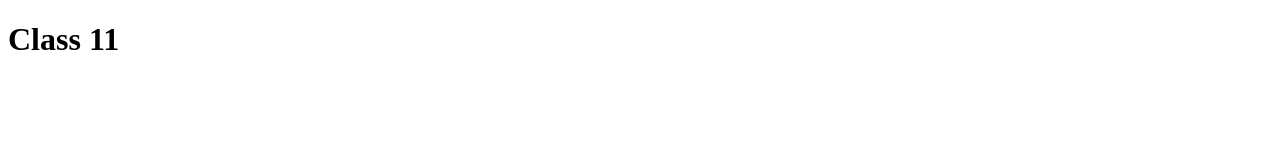
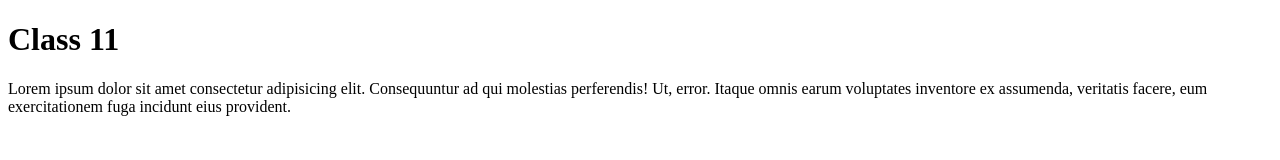
Before and after one commit to itsmeganeshadhikari/class-11-dss-html-css, a plain HTML site: page src/index.html in a window 1280 px wide. Drawn offline with Linux system fonts and the light colour scheme.

Commit message:
DSS:2 "Paragraph added"

```diff
--- a/src/index.html
+++ b/src/index.html
@@ -7,5 +7,6 @@
 </head>
 <body>
     <h1>Class 11</h1>
+    <p>Lorem ipsum dolor sit amet consectetur adipisicing elit. Consequuntur ad qui molestias perferendis! Ut, error. Itaque omnis earum voluptates inventore ex assumenda, veritatis facere, eum exercitationem fuga incidunt eius provident.</p>
 </body>
 </html>
```
